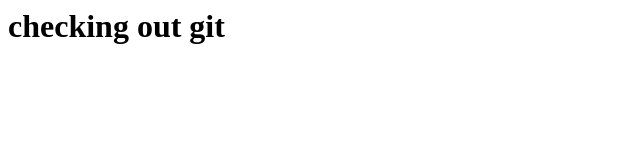
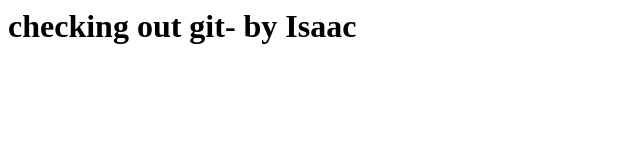
Before and after one commit to ifiuza/tth-demo, a plain HTML site: page index.html in a window 1280 px wide. Shown: the whole page, without its empty margins (0-640 px from the left). Drawn offline with Linux system fonts and the light colour scheme.

Commit message:
third commit

```diff
--- a/index.html
+++ b/index.html
@@ -6,6 +6,6 @@
     <title>Document</title>
 </head>
 <body>
-    <h1>checking out git</h1>
+    <h1>checking out git- by Isaac</h1>
 </body>
 </html>
```
